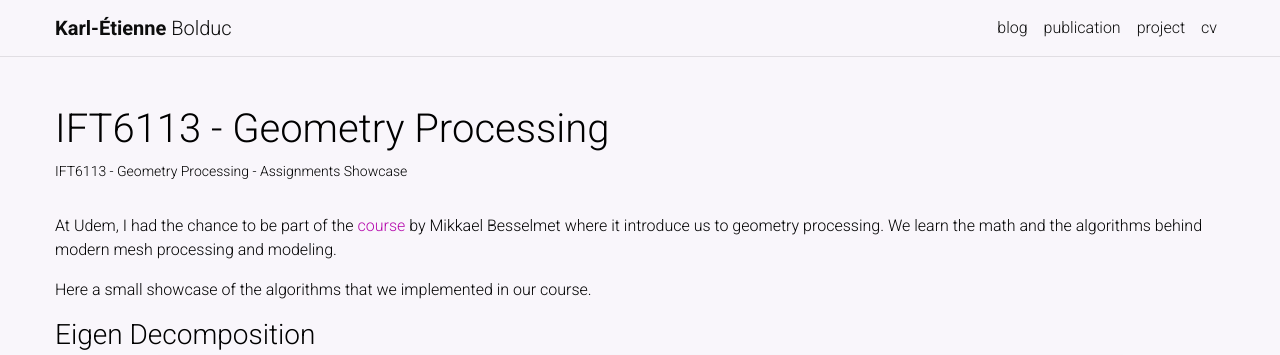
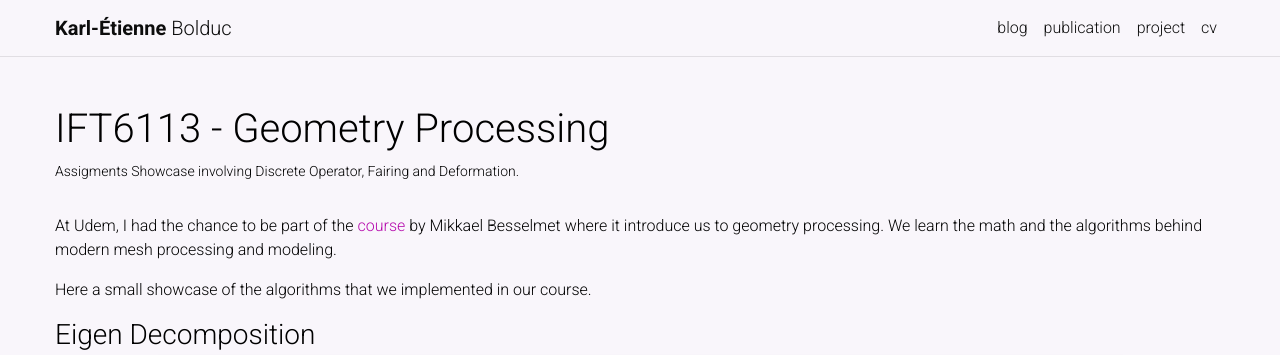
Before and after one commit to bolducke/bolducke.github.io, a Jekyll site: the page built from _projects/ift6113_geometry_processing.md, in a window 1280 px wide and 900 px high. Shown: the top 355 px of the window. Built offline with Jekyll 4.4.1, drawn with Linux system fonts in a browser that asks for light colours; full-size pictures stand in for the smaller copies a plugin makes; comment, search, counter and statistics services are not loaded; a style sheet for code colours, icons or effects is not loaded.

Commit message:
Improve Project Description

```diff
--- a/_projects/ift6113_geometry_processing.md
+++ b/_projects/ift6113_geometry_processing.md
@@ -1,7 +1,7 @@
 ---
 layout: page
 title: IFT6113 - Geometry Processing
-description: IFT6113 - Geometry Processing - Assignments Showcase
+description: Assigments Showcase involving Discrete Operator, Fairing and Deformation.
 img: assets/img/projects/ift6113_geometry_processing/thumbnail.png
 importance: 1
 category: formation
```
Also changed, not shown: _projects/mti882_path_tracer.md (+1 -1 lines), _projects/phy3075_numerical_modelling.md (+1 -1 lines).
